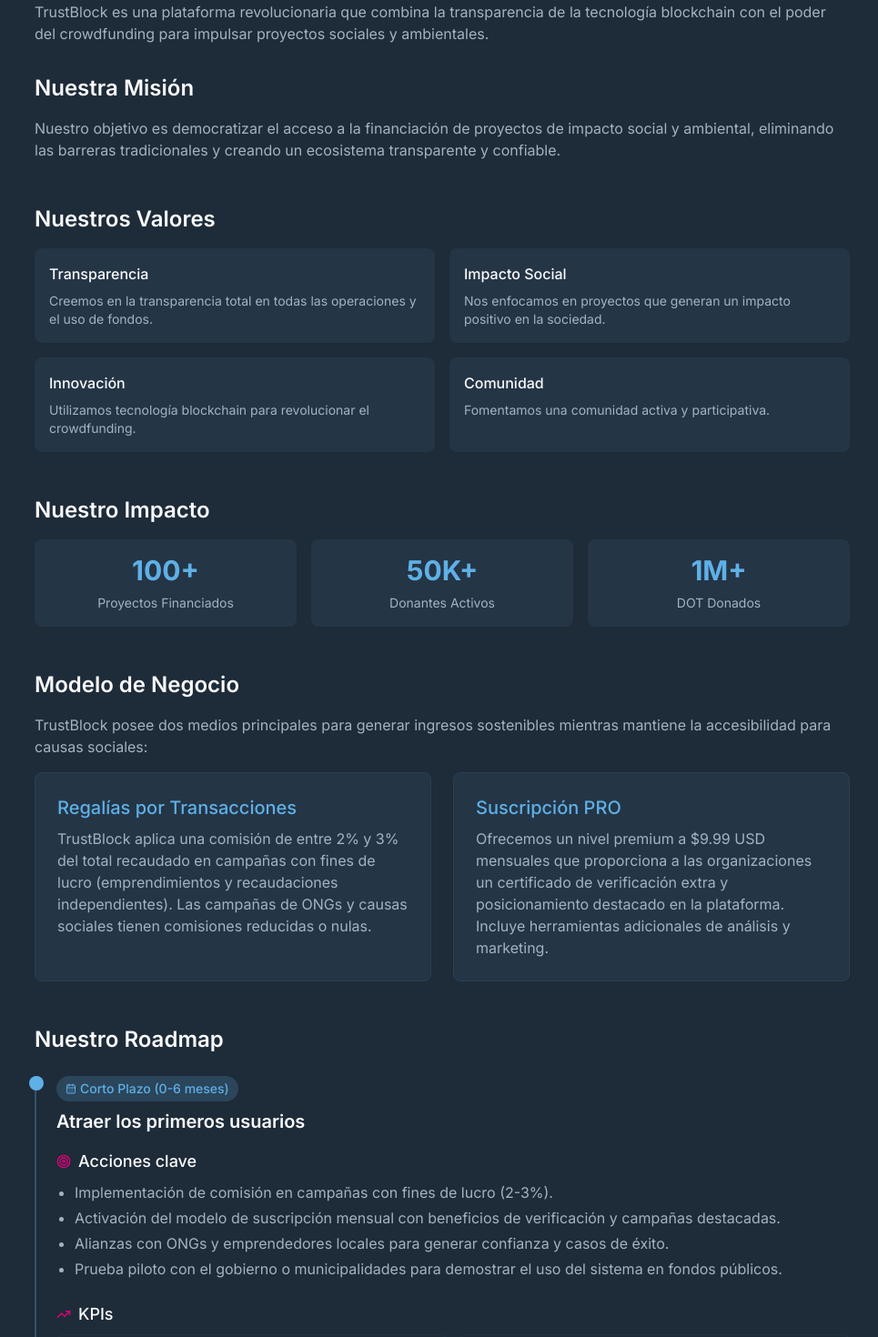
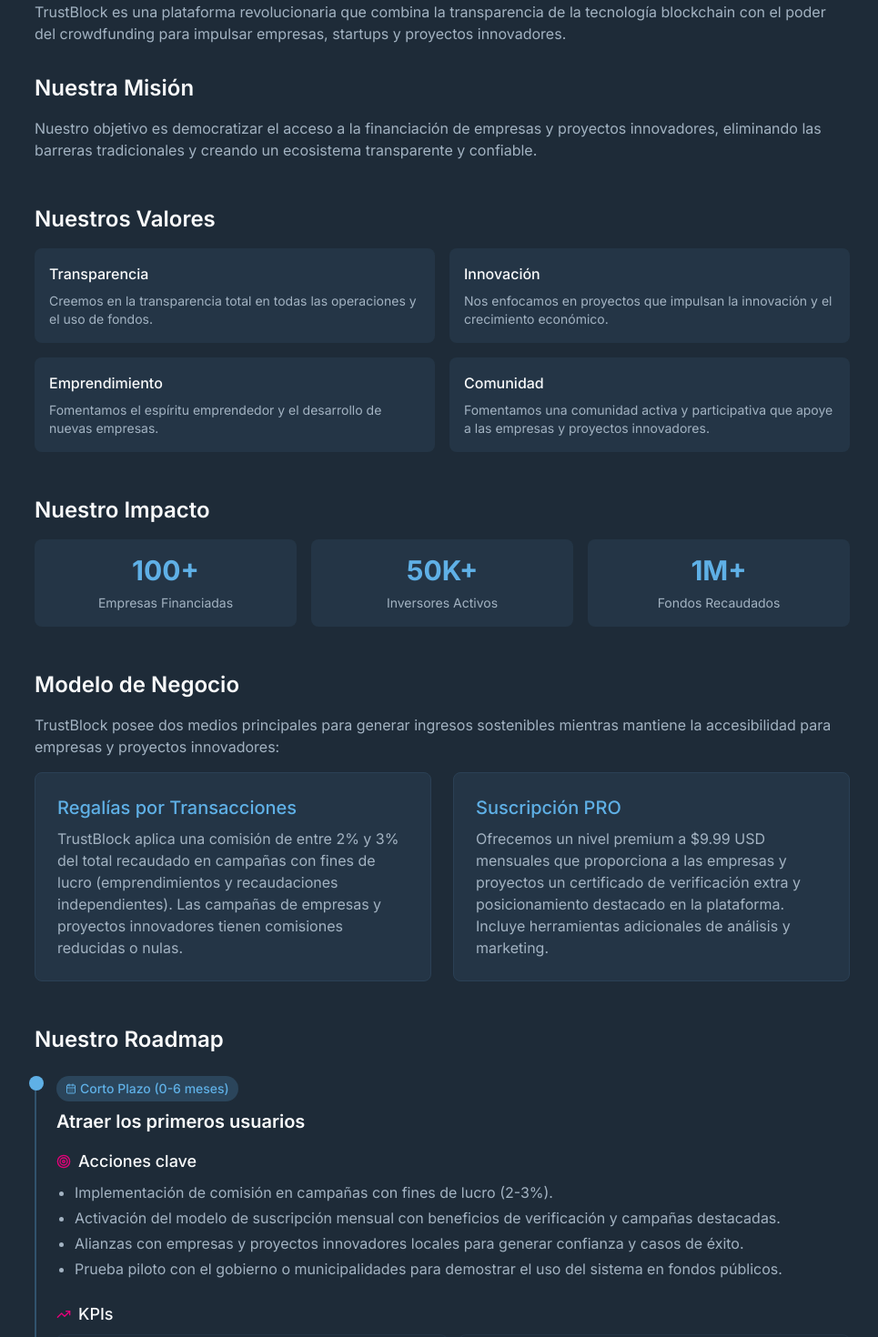
Before and after one commit to Emprendethon2025/Emprendethon, a Next.js app: page /about in a window 1280 px wide. Shown: the part 160-1630 px from the top of the page at 91% size, without its empty margins (154-1119 px from the left). Built offline with nearby package versions, Linux system fonts and the light colour scheme.

Commit message:
New Campaings and some text configs

```diff
--- a/app/about/page.tsx
+++ b/app/about/page.tsx
@@ -1,5 +1,5 @@
 import Link from "next/link";
-import { CalendarDays, Target, TrendingUp, Award } from "lucide-react";
+import { CalendarDays, Target, TrendingUp } from "lucide-react";
 
 export default function AboutPage() {
   return (
@@ -9,7 +9,7 @@
         <p className="text-muted-foreground mb-8">
           TrustBlock es una plataforma revolucionaria que combina la
           transparencia de la tecnología blockchain con el poder del
-          crowdfunding para impulsar proyectos sociales y ambientales.
+          crowdfunding para impulsar empresas, startups y proyectos innovadores.
         </p>
 
         <div className="space-y-12">
@@ -17,7 +17,7 @@
             <h2 className="text-2xl font-semibold mb-4">Nuestra Misión</h2>
             <p className="text-muted-foreground">
               Nuestro objetivo es democratizar el acceso a la financiación de
-              proyectos de impacto social y ambiental, eliminando las barreras
+              empresas y proyectos innovadores, eliminando las barreras
               tradicionales y creando un ecosistema transparente y confiable.
             </p>
           </section>
@@ -33,23 +33,21 @@
                 </p>
               </div>
               <div className="p-4 bg-muted/50 rounded-lg">
-                <h3 className="font-medium mb-2">Impacto Social</h3>
+                <h3 className="font-medium mb-2">Innovación</h3>
                 <p className="text-sm text-muted-foreground">
-                  Nos enfocamos en proyectos que generan un impacto positivo en
-                  la sociedad.
+                  Nos enfocamos en proyectos que impulsan la innovación y el crecimiento económico.
                 </p>
               </div>
               <div className="p-4 bg-muted/50 rounded-lg">
-                <h3 className="font-medium mb-2">Innovación</h3>
+                <h3 className="font-medium mb-2">Emprendimiento</h3>
                 <p className="text-sm text-muted-foreground">
-                  Utilizamos tecnología blockchain para revolucionar el
-                  crowdfunding.
+                  Fomentamos el espíritu emprendedor y el desarrollo de nuevas empresas.
                 </p>
               </div>
               <div className="p-4 bg-muted/50 rounded-lg">
                 <h3 className="font-medium mb-2">Comunidad</h3>
                 <p className="text-sm text-muted-foreground">
-                  Fomentamos una comunidad activa y participativa.
+                  Fomentamos una comunidad activa y participativa que apoye a las empresas y proyectos innovadores.
                 </p>
               </div>
             </div>
@@ -61,18 +59,18 @@
               <div className="p-4 bg-muted/50 rounded-lg text-center">
                 <div className="text-3xl font-bold text-skyblue mb-2">100+</div>
                 <p className="text-sm text-muted-foreground">
-                  Proyectos Financiados
+                  Empresas Financiadas
                 </p>
               </div>
               <div className="p-4 bg-muted/50 rounded-lg text-center">
                 <div className="text-3xl font-bold text-skyblue mb-2">50K+</div>
                 <p className="text-sm text-muted-foreground">
-                  Donantes Activos
+                  Inversores Activos
                 </p>
               </div>
               <div className="p-4 bg-muted/50 rounded-lg text-center">
                 <div className="text-3xl font-bold text-skyblue mb-2">1M+</div>
-                <p className="text-sm text-muted-foreground">DOT Donados</p>
+                <p className="text-sm text-muted-foreground">Fondos Recaudados</p>
               </div>
             </div>
           </section>
@@ -81,21 +79,21 @@
             <h2 className="text-2xl font-semibold mb-4">Modelo de Negocio</h2>
             <p className="text-muted-foreground mb-4">
               TrustBlock posee dos medios principales para generar ingresos sostenibles mientras
-              mantiene la accesibilidad para causas sociales:
+              mantiene la accesibilidad para empresas y proyectos innovadores:
             </p>
             <div className="grid grid-cols-1 md:grid-cols-2 gap-6 mb-6">
               <div className="p-6 bg-muted/50 rounded-lg border border-border">
                 <h3 className="text-xl font-medium mb-2 text-skyblue">Regalías por Transacciones</h3>
                 <p className="text-muted-foreground">
                   TrustBlock aplica una comisión de entre 2% y 3% del total recaudado en campañas con fines
-                  de lucro (emprendimientos y recaudaciones independientes). Las campañas de ONGs y causas
-                  sociales tienen comisiones reducidas o nulas.
+                  de lucro (emprendimientos y recaudaciones independientes). Las campañas de empresas y proyectos
+                  innovadores tienen comisiones reducidas o nulas.
                 </p>
               </div>
               <div className="p-6 bg-muted/50 rounded-lg border border-border">
                 <h3 className="text-xl font-medium mb-2 text-skyblue">Suscripción PRO</h3>
                 <p className="text-muted-foreground">
-                  Ofrecemos un nivel premium a $9.99 USD mensuales que proporciona a las organizaciones
+                  Ofrecemos un nivel premium a $9.99 USD mensuales que proporciona a las empresas y proyectos
                   un certificado de verificación extra y posicionamiento destacado en la plataforma.
                   Incluye herramientas adicionales de análisis y marketing.
                 </p>
@@ -126,7 +124,7 @@
                     <ul className="list-disc pl-5 space-y-1 text-muted-foreground">
                       <li>Implementación de comisión en campañas con fines de lucro (2-3%).</li>
                       <li>Activación del modelo de suscripción mensual con beneficios de verificación y campañas destacadas.</li>
-                      <li>Alianzas con ONGs y emprendedores locales para generar confianza y casos de éxito.</li>
+                      <li>Alianzas con empresas y proyectos innovadores locales para generar confianza y casos de éxito.</li>
                       <li>Prueba piloto con el gobierno o municipalidades para demostrar el uso del sistema en fondos públicos.</li>
                     </ul>
                   </div>
@@ -177,7 +175,7 @@
                     <ul className="list-disc pl-5 space-y-1 text-muted-foreground">
                       <li>Desarrollo de NFTs como certificados de donación y recompensas.</li>
                       <li>Lanzamiento de un token nativo de TrustBlock en la blockchain de Polkadot.</li>
-                      <li>Asociaciones con más ONGs, startups y comunidades para generar más campañas y adopción.</li>
+                      <li>Asociaciones con más empresas y proyectos innovadores para generar más campañas y adopción.</li>
                       <li>Exploración de grants en el ecosistema Polkadot/Kusama para poder seguir financiando el proyecto.</li>
                     </ul>
                   </div>
@@ -234,7 +232,7 @@
                       <li>Asegurar un slot de parachain en Polkadot para optimizar costos y velocidad.</li>
                       <li>Expansión regional: integrar más países y partners estratégicos.</li>
                       <li>Modelo de financiación híbrido: permitir campañas con fondos en FIAT a través de stablecoins oficiales.</li>
-                      <li>Programa de grants para incentivar la creación de campañas con impacto social.</li>
+                      <li>Programa de grants para incentivar la creación de campañas con impacto económico.</li>
                     </ul>
                   </div>
                   <div>
@@ -275,7 +273,7 @@
             <div className="p-6 bg-muted/50 rounded-lg">
               <p className="text-muted-foreground mb-4">
                 ¿Tienes un proyecto que quieres impulsar? ¿O quieres contribuir
-                a proyectos de impacto? Únete a nuestra comunidad y sé parte del
+                a proyectos innovadores? Únete a nuestra comunidad y sé parte del
                 cambio.
               </p>
               <div className="flex gap-4">
--- a/app/campaigns/page.tsx
+++ b/app/campaigns/page.tsx
@@ -1,6 +1,7 @@
 import { Button } from "@/components/ui/button";
 import { Input } from "@/components/ui/input";
 import { CampaignCard } from "@/components/campaign-card";
+import Image from "next/image";
 import {
   Select,
   SelectContent,
@@ -108,9 +109,11 @@
         <div className="mb-10 bg-gradient-to-r from-blue-600/20 to-indigo-600/20 rounded-lg p-6 border border-blue-500/50">
           <div className="flex flex-col md:flex-row gap-6">
             <div className="md:w-1/3">
-              <img
-                src={campaigns.find(c => c.featured)?.image}
-                alt={campaigns.find(c => c.featured)?.title}
+              <Image
+                src={campaigns.find(c => c.featured)?.image || ""}
+                alt={campaigns.find(c => c.featured)?.title || "Campaña destacada"}
+                width={500}
+                height={300}
                 className="w-full h-64 object-cover rounded-lg"
               />
             </div>
--- a/app/page.tsx
+++ b/app/page.tsx
@@ -129,9 +129,9 @@
             ¿Listo para impulsar tu proyecto?
           </h2>
           <p className="text-xl mb-8 max-w-2xl mx-auto text-gray-300">
-            Únete a TrustBlock y haz crecer tu causa social con el respaldo de nuestra
+            Únete a TrustBlock y haz crecer tu empresa, startup o proyecto con el respaldo de nuestra
             plataforma de confianza. Comienza a recaudar fondos de manera transparente,
-            permitiendo que los donantes vean el impacto real de sus contribuciones.
+            atrayendo inversores que pueden ver en tiempo real el progreso y utilización de sus contribuciones.
           </p>
           <div className="flex flex-col sm:flex-row gap-4 justify-center">
             <Button
--- a/components/about-section.tsx
+++ b/components/about-section.tsx
@@ -17,7 +17,7 @@
               <Globe className="h-12 w-12 text-skyblue mb-4" />
               <h3 className="text-xl font-bold mb-2">Impacto Global</h3>
               <p className="text-muted-foreground">
-                Conectamos donantes con proyectos de impacto social y ambiental en todo el mundo.
+                Conectamos inversores con empresas, startups y proyectos innovadores en todo el mundo.
               </p>
             </CardContent>
           </Card>
```
Also changed, not shown: app/campaigns/[id]/page.tsx (+5 -8 lines).
